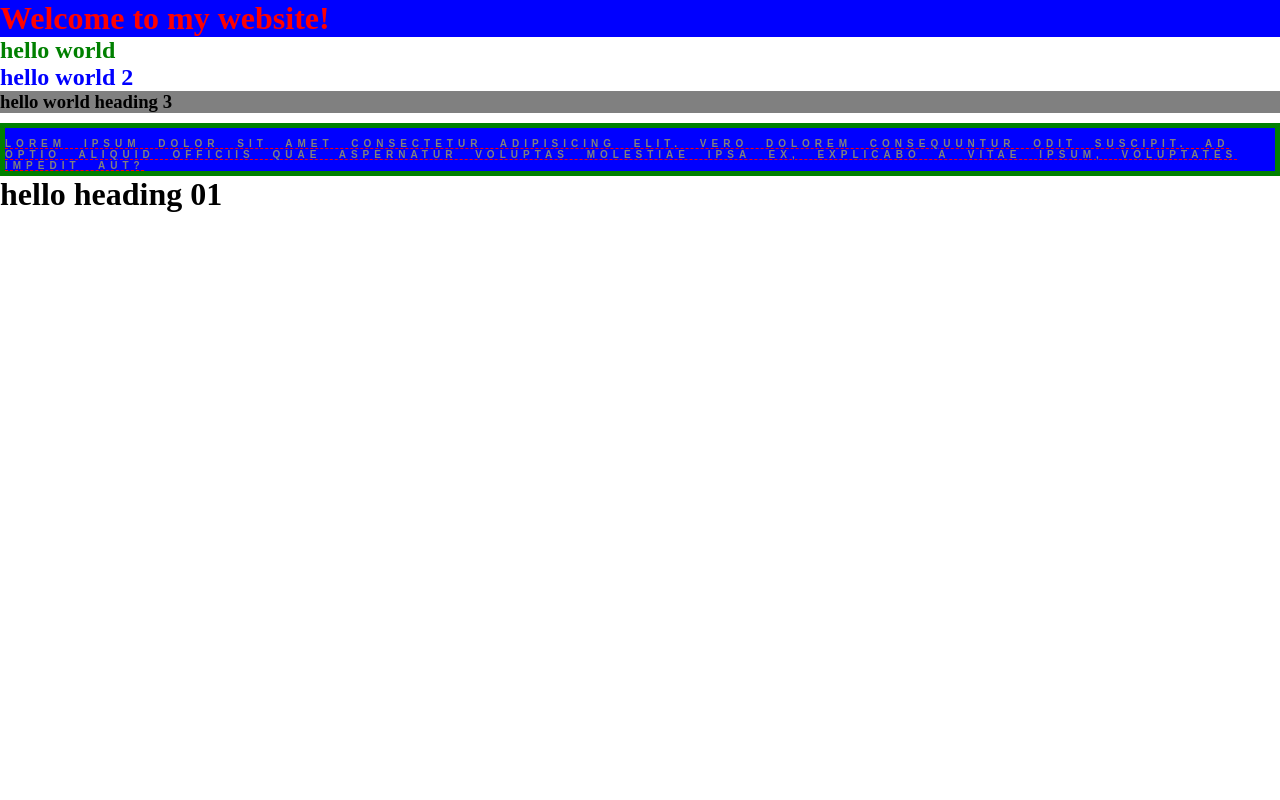
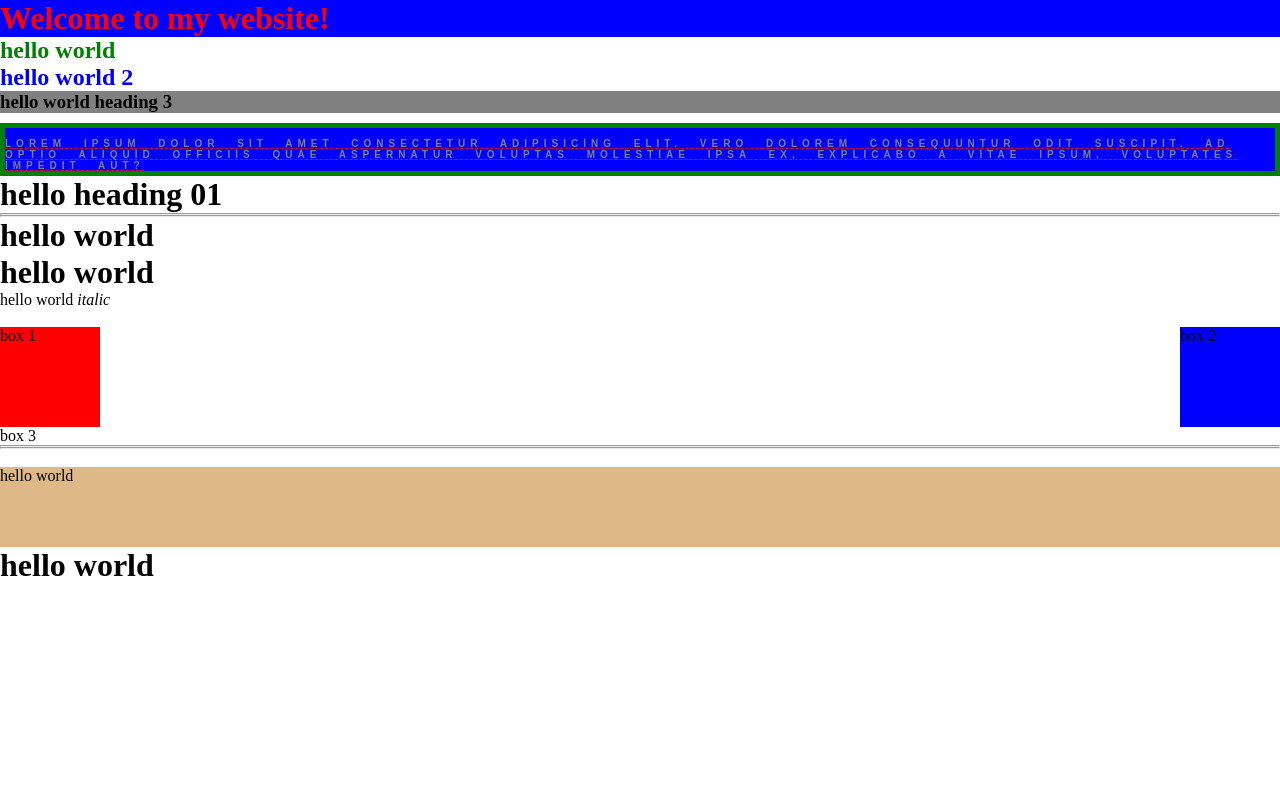
Before and after one commit to shoaib900/shelshift_6pm_css, a plain HTML site: page index.html in a window 1280 px wide. Shown: the top 800 px of the page. Drawn offline with Linux system fonts and the light colour scheme.

Commit message:
update css

```diff
--- a/index.html
+++ b/index.html
@@ -22,5 +22,29 @@
     <p>Lorem ipsum dolor sit amet consectetur adipisicing elit. Vero dolorem consequuntur odit suscipit. Ad optio aliquid officiis quae aspernatur voluptas molestiae ipsa ex, explicabo a vitae ipsum, voluptates impedit aut?</p>
     <h1>hello heading 01</h1>
 
+    <hr>
+    <hr>
+
+    <h1>hello world</h1> <h1> hello world</h1>
+    <span>hello world</span> <i>italic</i>
+
+    <br><br>
+
+    <div class="box1">box 1</div>
+    <div class="box2">box 2</div>
+    <div class="box3">box 3</div>
+    <hr><hr><br>
+
+    <div class="navbar">hello world</div>
+    <h1>hello world</h1>
+    <p style="margin-top: 2000px;">hello paragraph</p>
+
+    <hr><hr>
+
+    <br>
+
+
+    <div class="animate">Hi!</div>
+
 </body>
 </html>
--- a/style/style.css
+++ b/style/style.css
@@ -20,3 +20,68 @@ p{
     padding-top: 10px;
     border:5px solid green
 }
+
+h1{
+    /* display: inline; */
+}
+
+.box1{
+    float: left;
+    background-color: red;
+    height: 100px;
+    width: 100px;
+}
+
+.box2{
+    float: right;
+    background-color: blue;
+    height: 100px;
+    width: 100px;
+}
+
+.box3{
+    clear: both;
+}
+
+.navbar{
+    background-color: burlywood;
+    height: 80px;
+
+    /* position: relative;
+    left: 10px; */
+
+    /* position: absolute;
+    left: 10px;
+    z-index: -1; */
+
+    /* position: fixed;
+    left: 10px;
+    bottom: 10px; */
+
+    position: sticky;
+    top: 0;
+
+}
+
+.animate{
+    text-align: center;
+width: 100%;
+height: 80px;
+background-color: red;
+/* animation: name duration timing-function delay iteration-count direction fill-mode; */
+animation-name: anima;
+    animation-duration: 3s;
+    animation-iteration-count: infinite;
+    animation-direction: alternate;
+}
+
+@keyframes anima {
+    0% {}
+    50% {
+        background-color: green;
+    }
+    100% {
+        background-color: red;
+        width: 10px;
+    }
+}
```
